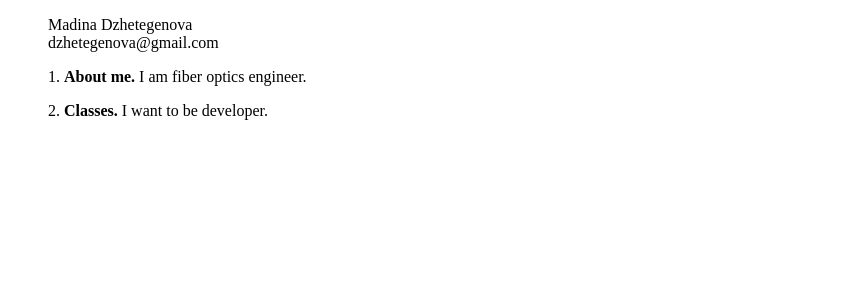
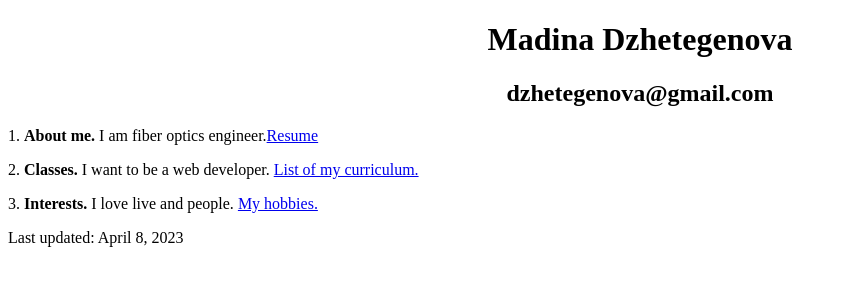
Before and after one commit to Madina-j/HTML_Lab1, a plain HTML site: page index.html in a window 1280 px wide. Shown: the whole page, without its empty margins (0-847 px from the left). Drawn offline with Linux system fonts and the light colour scheme.

Commit message:
Second Commit

```diff
--- a/index.html
+++ b/index.html
@@ -1,22 +1,31 @@
 <!DOCTYPE html>
 <html lang="en">
+  <head>
+    <meta charset="UTF-8" />
+    <meta http-equiv="X-UA-Compatible" content="IE=edge" />
+    <meta name="viewport" content="width=device-width, initial-scale=1.0" />
+    <title>Document</title>
+  </head>
 
-<head>
-    <meta charset="UTF-8">
-    <meta http-equiv="X-UA-Compatible" content="IE=edge">
-    <meta name="viewport" content="width=device-width, initial-scale=1.0">
-    <title>Document</title>
-</head>
+  <body>
+    <h1 style="text-align: center">Madina Dzhetegenova</h1>
 
-<body>
-    <blockquote>
-        <h1style="text-align: center;>Madina Dzhetegenova</h1> <br>
-            <h2style="text-align: center;>dzhetegenova@gmail.com</h2>
-
-                <p> 1. <strong>About me.</strong> I am fiber optics engineer. </p>
-                <p> 2. <strong>Classes.</strong> I want to be developer. </p>
-    </blockquote>
-
-</body>
-
+    <h2 style="text-align: center">dzhetegenova@gmail.com</h2>
+    <p>
+      1. <strong>About me.</strong> I am fiber optics engineer.<a
+        href="Madina-Resume.pdf"
+        target="_blank"
+        >Resume</a
+      >
+    </p>
+    <p>
+      2. <strong>Classes.</strong> I want to be a web developer.
+      <a href="curriculum.html" target="_blank">List of my curriculum.</a>
+    </p>
+    <p>
+      3. <strong>Interests.</strong> I love live and people.
+      <a href="hobbies.html" target="_blank">My hobbies.</a>
+    </p>
+    <p>Last updated: April 8, 2023</p>
+  </body>
 </html>
```
Also changed, not shown: hobbies.html (added, +34 -0 lines), IMG_0246.JPG (added), curriculum.html (added), 5 other files.
